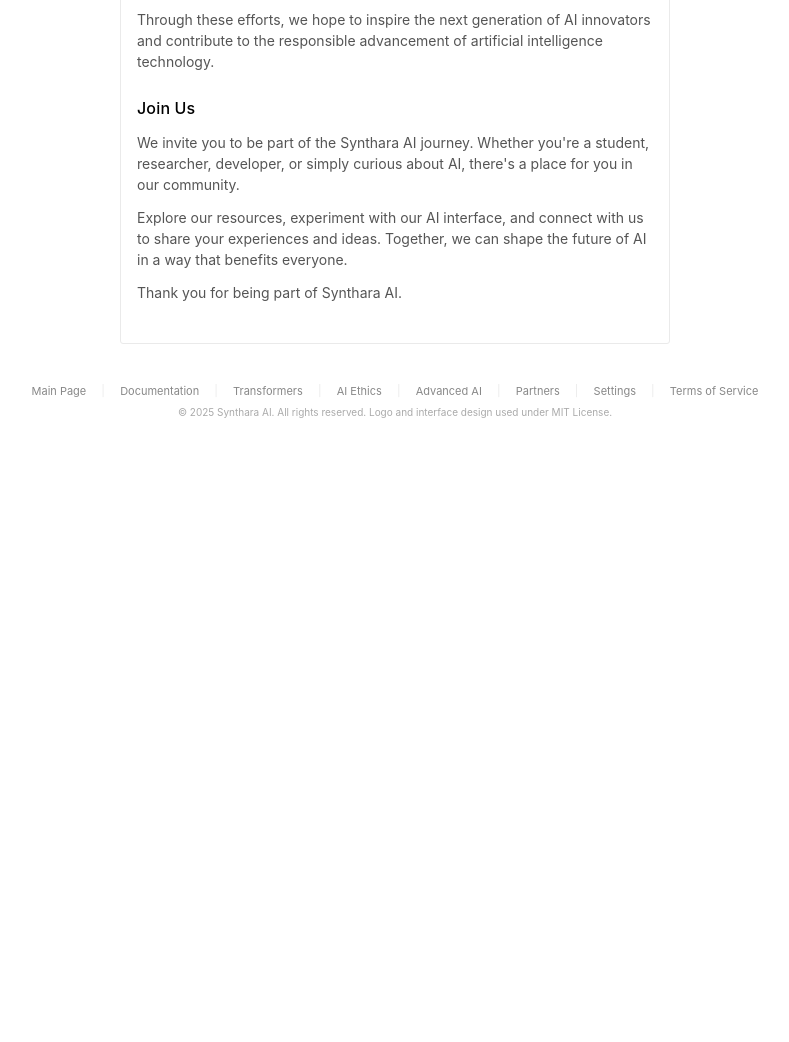
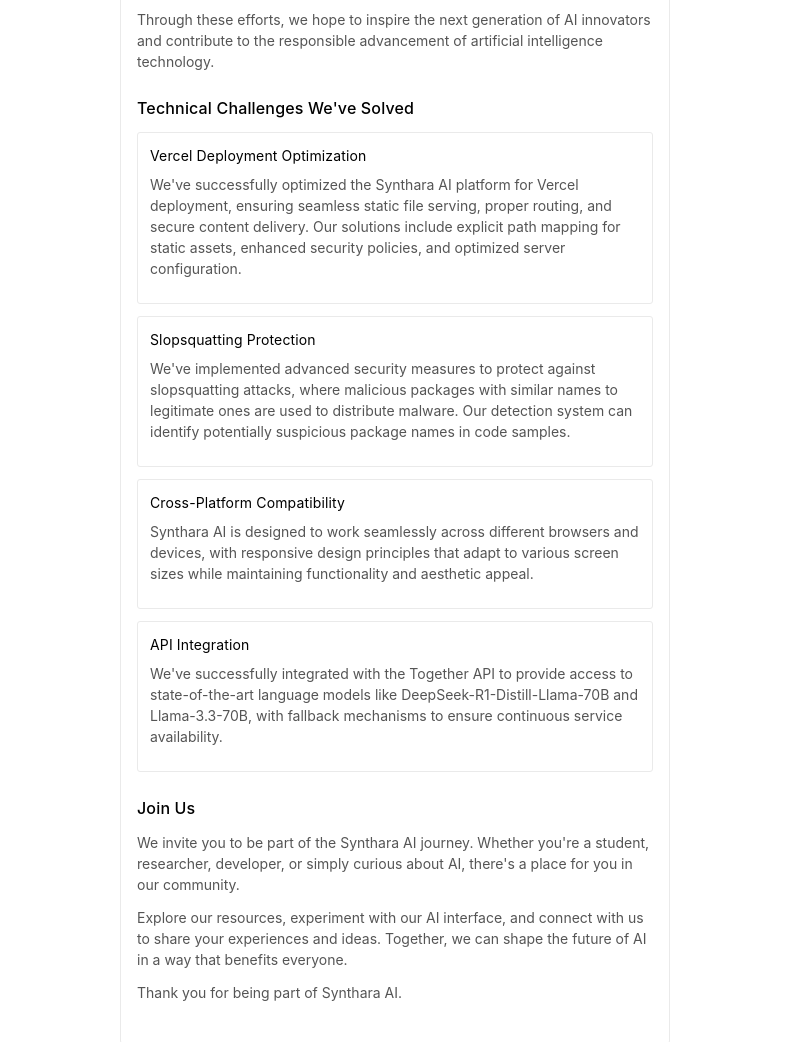
Before and after one commit to bniladridas/ingenuity, a website: page about.html in a window 1280 px wide. Shown: the part 1714-2756 px from the top of the page, without its empty margins (245-1034 px from the left). Before the commit the page ends 2168 px from the top, so only its background shows below. Drawn offline with Linux system fonts and the light colour scheme.

Commit message:
Add solved issues section, update cookie link color, add citation file

```diff
--- a/about.html
+++ b/about.html
@@ -246,6 +246,30 @@
             </div>
 
             <div class="about-section">
+                <h2>Technical Challenges We've Solved</h2>
+
+                <div class="commitment-box">
+                    <h3>Vercel Deployment Optimization</h3>
+                    <p>We've successfully optimized the Synthara AI platform for Vercel deployment, ensuring seamless static file serving, proper routing, and secure content delivery. Our solutions include explicit path mapping for static assets, enhanced security policies, and optimized server configuration.</p>
+                </div>
+
+                <div class="commitment-box">
+                    <h3>Slopsquatting Protection</h3>
+                    <p>We've implemented advanced security measures to protect against slopsquatting attacks, where malicious packages with similar names to legitimate ones are used to distribute malware. Our detection system can identify potentially suspicious package names in code samples.</p>
+                </div>
+
+                <div class="commitment-box">
+                    <h3>Cross-Platform Compatibility</h3>
+                    <p>Synthara AI is designed to work seamlessly across different browsers and devices, with responsive design principles that adapt to various screen sizes while maintaining functionality and aesthetic appeal.</p>
+                </div>
+
+                <div class="commitment-box">
+                    <h3>API Integration</h3>
+                    <p>We've successfully integrated with the Together API to provide access to state-of-the-art language models like DeepSeek-R1-Distill-Llama-70B and Llama-3.3-70B, with fallback mechanisms to ensure continuous service availability.</p>
+                </div>
+            </div>
+
+            <div class="about-section">
                 <h2>Join Us</h2>
 
                 <p>We invite you to be part of the Synthara AI journey. Whether you're a student, researcher, developer, or simply curious about AI, there's a place for you in our community.</p>
@@ -283,7 +307,7 @@
     <!-- Cookie Consent Banner -->
     <div id="cookie-consent" class="cookie-consent">
         <div class="cookie-text">
-            This website uses cookies to enhance your experience. By continuing to use this site, you consent to our use of cookies in accordance with our <a href="terms.html">Terms of Service</a>.
+            This website uses cookies to enhance your experience. By continuing to use this site, you consent to our use of cookies in accordance with our <a href="terms.html" style="color: #555; text-decoration: underline;">Terms of Service</a>.
         </div>
         <div class="cookie-buttons">
             <button id="cookie-decline" class="cookie-button cookie-decline">Decline</button>
```
Also changed, not shown: index.html (+1 -1 lines), CHANGELOG.md (added), 1 other file.
